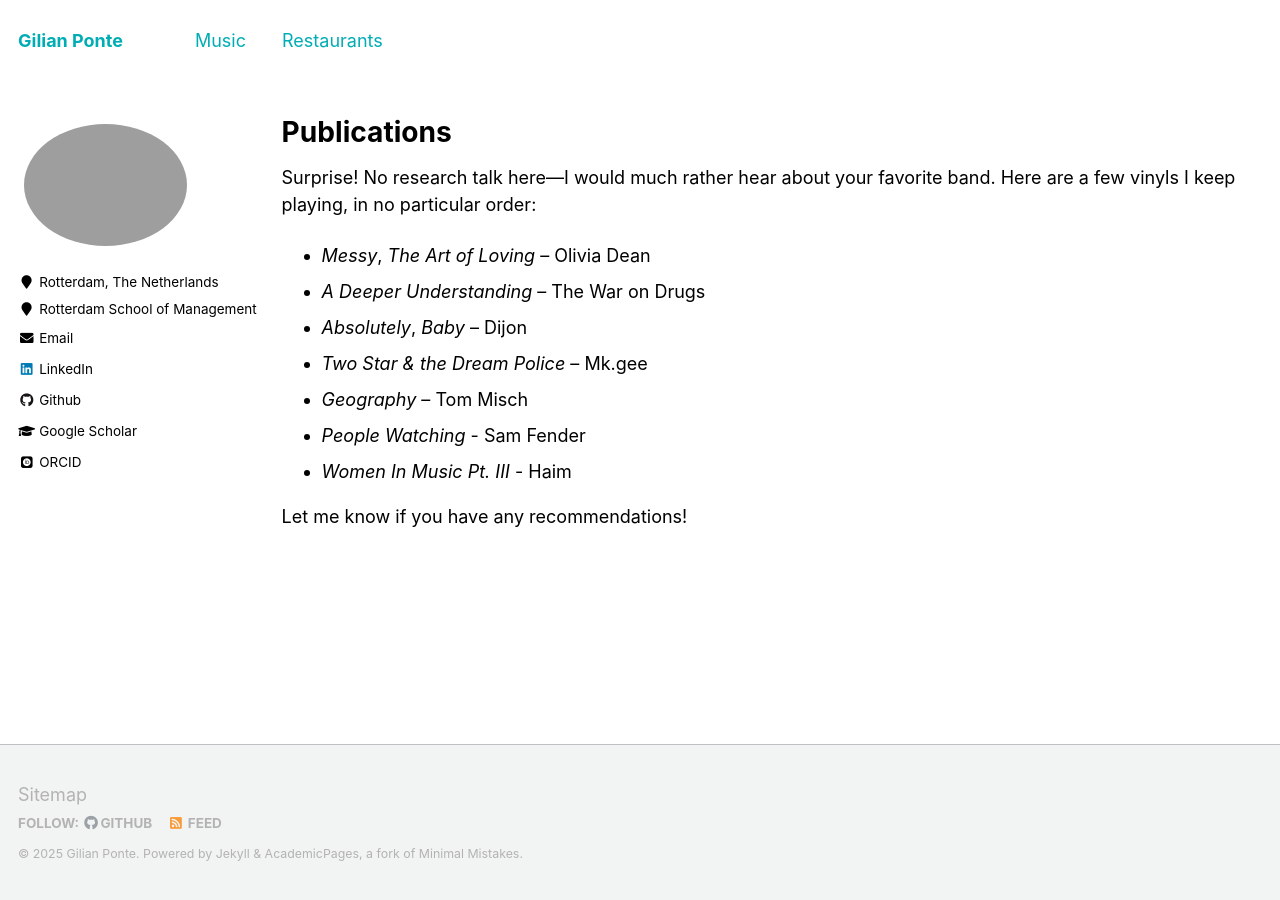
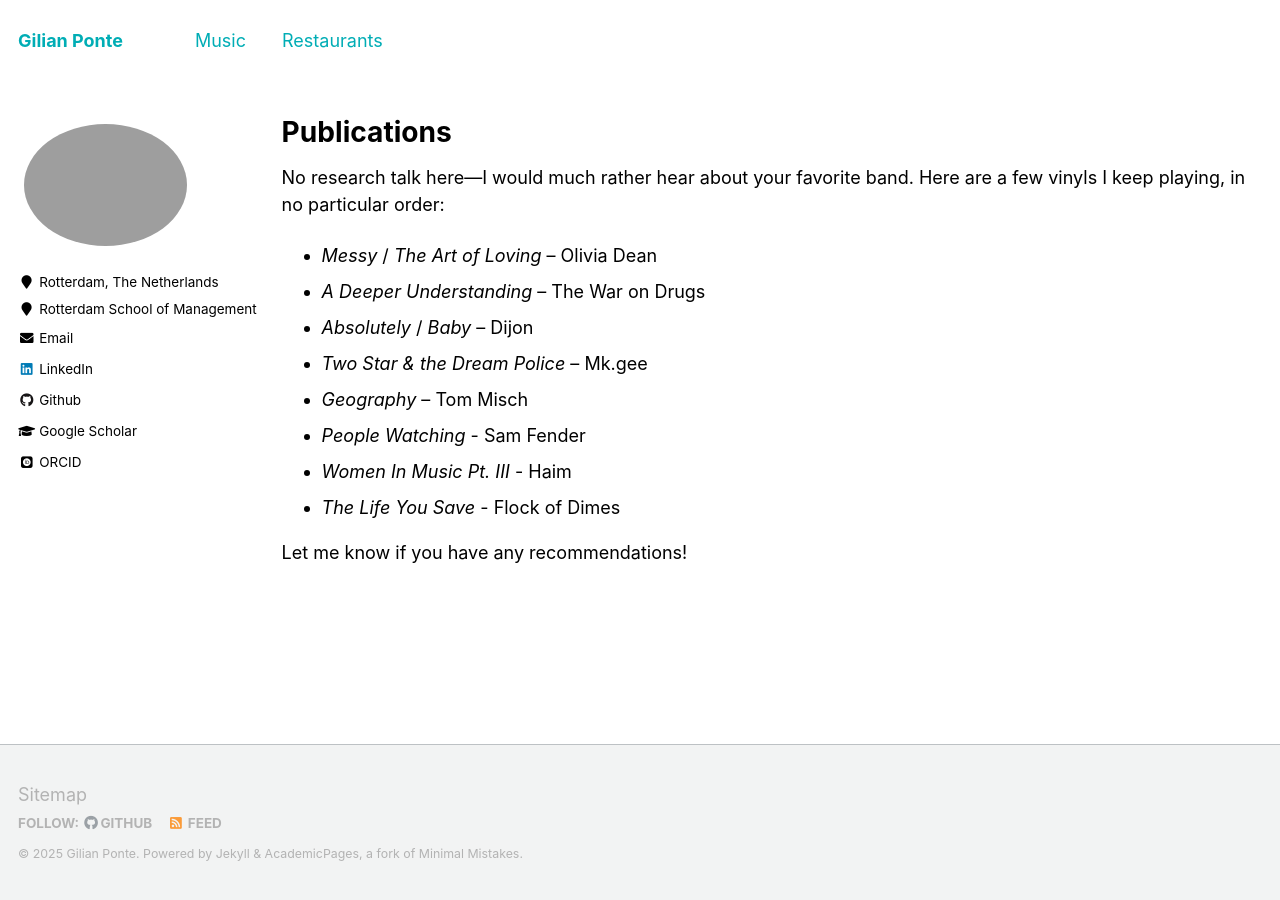
Before and after one commit to GilianPonte/gilianponte.github.io, a Jekyll site: the page built from _pages/publications.md, in a window 1280 px wide. Built offline with Jekyll 4.4.1, drawn with Linux system fonts in a browser that asks for light colours; some web fonts are replaced.

Commit message:
Update publications.md

```diff
--- a/_pages/publications.md
+++ b/_pages/publications.md
@@ -4,15 +4,16 @@ title: "Publications"
 permalink: /publications/
 author_profile: true
 ---
-Surprise! No research talk here—I would much rather hear about your favorite band. Here are a few vinyls I keep playing, in no particular order:
+No research talk here—I would much rather hear about your favorite band. Here are a few vinyls I keep playing, in no particular order:
 
-- *Messy*, *The Art of Loving* – Olivia Dean
+- *Messy* / *The Art of Loving* – Olivia Dean
 - *A Deeper Understanding* – The War on Drugs
-- *Absolutely*, *Baby* – Dijon
+- *Absolutely* / *Baby* – Dijon
 - *Two Star & the Dream Police* – Mk.gee
 - *Geography* – Tom Misch
 - *People Watching* - Sam Fender
 - *Women In Music Pt. III* - Haim
+- *The Life You Save* - Flock of Dimes
 
 Let me know if you have any recommendations!
 
```
